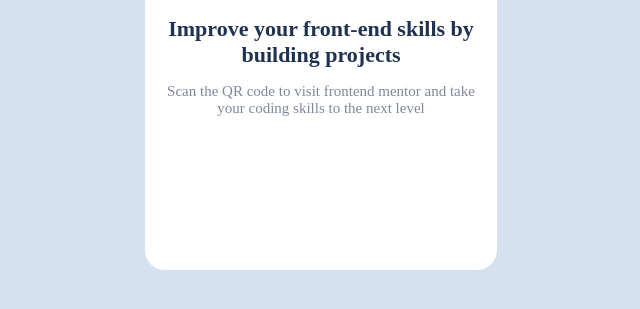
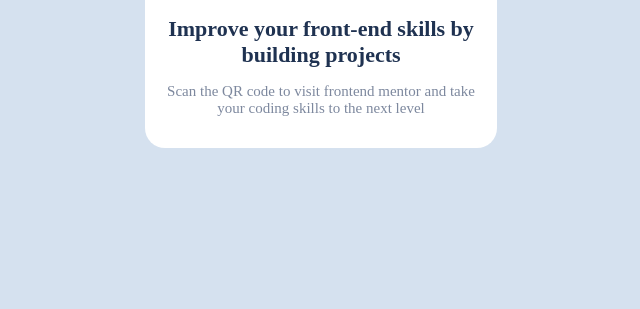
Before and after one commit to Luka2719/QR-CODE, a plain HTML site: page index.html in a window 1280 px wide. Shown: the part 419-728 px from the top of the page, without its empty margins (423-1063 px from the left). Drawn offline with Linux system fonts and the light colour scheme.

Commit message:
Update index.html

```diff
--- a/index.html
+++ b/index.html
@@ -4,7 +4,7 @@
     <title> The QR code </title>
   </head>
     <body style="background-color:#D5E1EF">
-<div style="width:320px; height:497px; background-color:white; margin:auto; padding:16px; border-radius:20px">
+<div style="width:320px; background-color:white; margin:auto; padding:16px; border-radius:20px">
   <img style="max-width:100%; border-radius:10px;font-family:Outfit;"src="https://i.ibb.co/XC7XkKQ/image-qr-code.png;"/>
     <h1 style="font-family:Outfit;font-size:22px;text-align:center;font-weight:700; color:hsl(218, 44%, 22%)"> Improve your front-end skills by building projects </h1>
     <p style="font-family:Outfit;font-size:15px;text-align:center;font-weight:400; color:#7D889E" > Scan the QR code to visit frontend mentor and take your coding skills to the next level</p>
@@ -12,7 +12,6 @@
   <style>
     body{
 width: 320px;
-height: 497px;
 left: 560px;
 top: 152px;
 position:absolute
```
